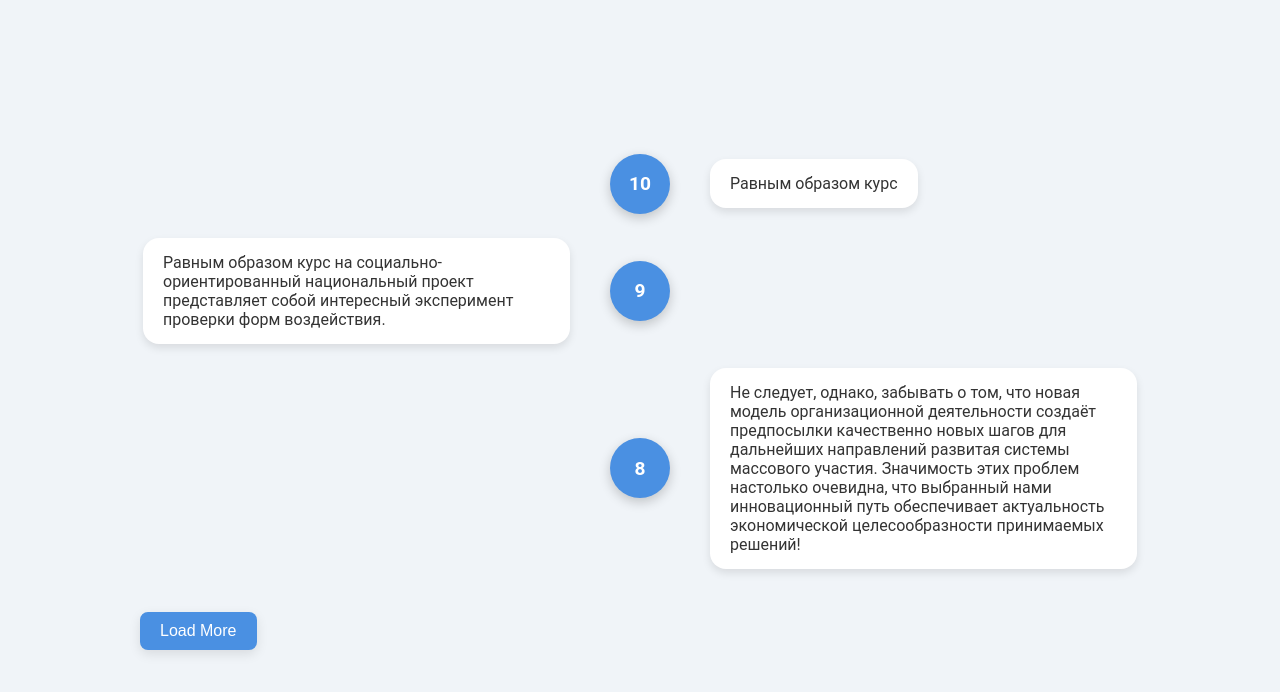
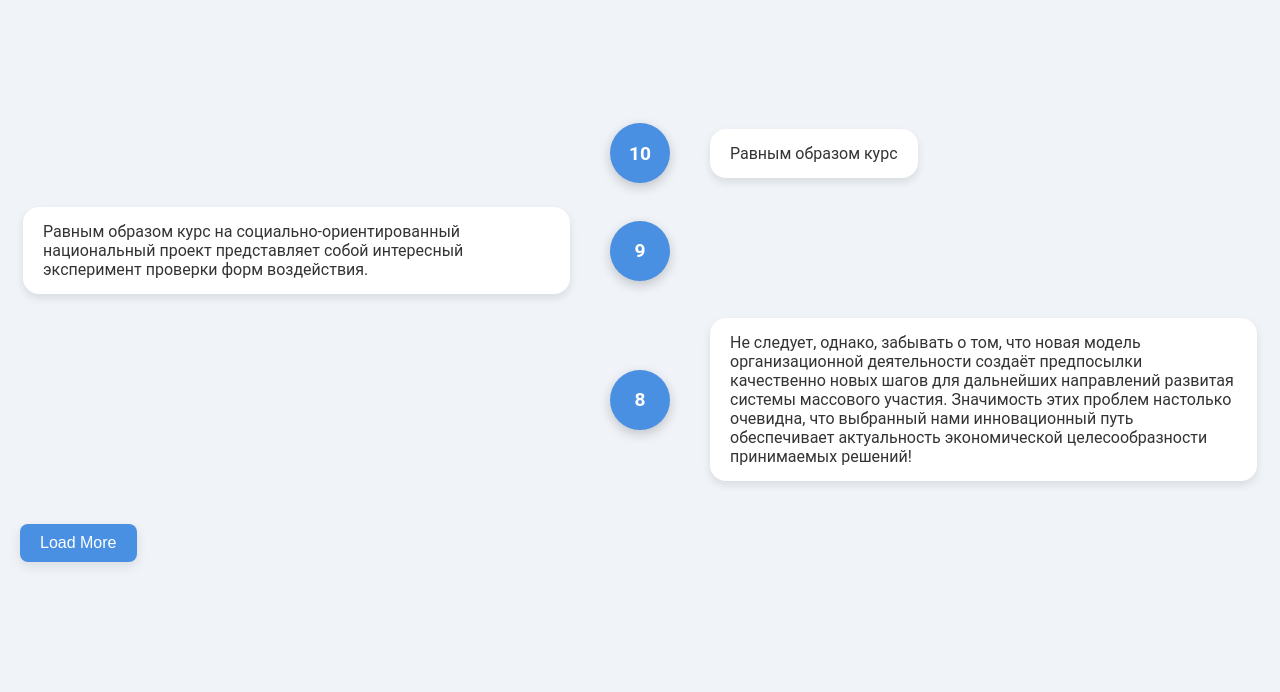
Before and after one commit to AndreyFedyaev/Finima, a plain HTML site: page html_css_testing/Index.html in a window 1280 px wide. Drawn offline with Linux system fonts and the light colour scheme.

Commit message:
корректировки стиля MainPageCss

```diff
--- a/html_css_testing/Index.html
+++ b/html_css_testing/Index.html
@@ -19,8 +19,10 @@
     <div>
 
 
-        <table id="contentTable"></table>
-        <button id="loadMoreButton" style="display: none;" onclick="loadMore()">Load More</button>
+        <div class="scrollable-container">
+            <table id="contentTable"></table>
+            <button id="loadMoreButton" style="display: none;" onclick="loadMore()">Load More</button>
+        </div>
 
     </div>
 
--- a/html_css_testing/MainPageCss.css
+++ b/html_css_testing/MainPageCss.css
@@ -3,11 +3,16 @@ html {
     margin: 0;
     padding: 0;
     height: 100%;
-    display: flex;
-    justify-content: center;
-    align-items: center;
     background-color: #f0f4f8;
     font-family: 'Roboto', sans-serif;
+    overflow-y: auto;
+}
+
+.scrollable-container {
+    padding: 20px;
+    max-width: 1400px;
+    margin: 0 auto;
+    margin-top: 100px;
 }
 
 .container {
@@ -16,24 +21,28 @@ html {
     margin-bottom: 20px;
 }
 
-.container-left, .container-right, .container-center {
+.container-left,
+.container-right,
+.container-center {
     display: flex;
     justify-content: center;
     align-items: center;
 }
 
-.container-left-block, .container-right-block {
+.container-left-block,
+.container-right-block {
     padding: 15px 20px;
     background-color: #ffffff;
     border-radius: 16px;
     box-shadow: 0 4px 8px rgba(0, 0, 0, 0.1);
     font-size: 1rem;
     color: #333;
-    max-width: 500px;
+    max-width: 100%;
     transition: transform 0.5s ease, box-shadow 0.5s ease;
 }
 
-.container-left-block:hover, .container-right-block:hover {
+.container-left-block:hover,
+.container-right-block:hover {
     transform: scale(1.05);
     box-shadow: 0 6px 16px rgba(0, 0, 0, 0.15);
 }
@@ -64,7 +73,6 @@ html {
 
 #contentTable {
     width: 100%;
-    max-width: 1000px;
     margin: 0 auto;
 }
 
```
